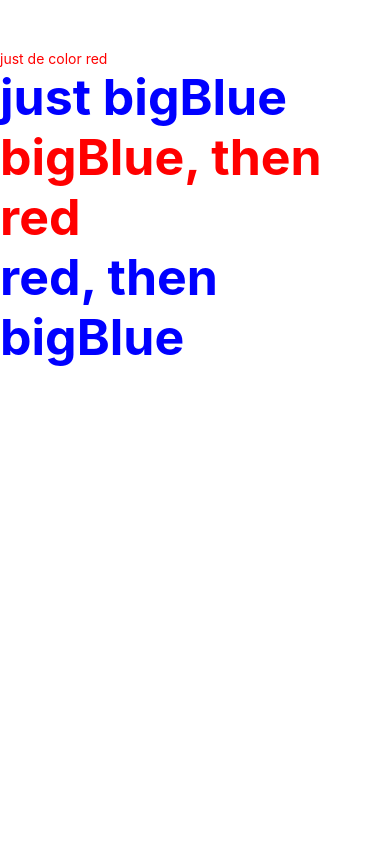
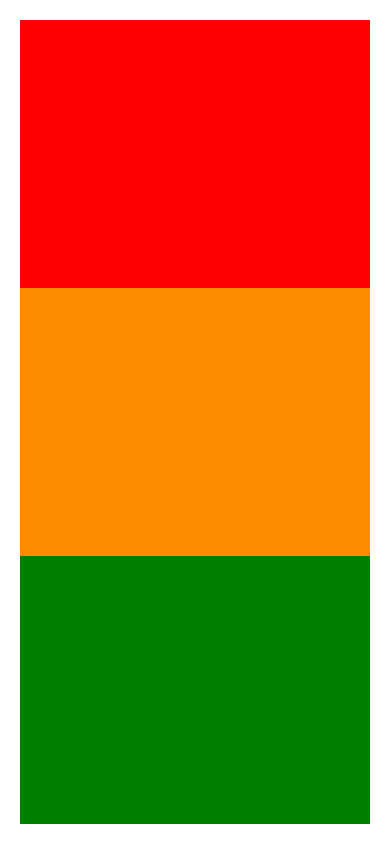
Before and after one commit to IbraimBarrios/MobileApp, a React Native app: screen / in a window 390 px wide. Built offline with nearby package versions, Linux system fonts and the light colour scheme.

Commit message:
Layouts in react native

```diff
--- a/App.tsx
+++ b/App.tsx
@@ -1,4 +1,4 @@
-import { ScrollView, StyleSheet, Text, View } from 'react-native';
+import { StyleSheet, View } from 'react-native';
 
 // Esta es la estructura basica en CLI
 // function App() {
@@ -14,29 +14,24 @@ import { ScrollView, StyleSheet, Text, View } from 'react-native';
 
 function App() {
   return (
-    <ScrollView>
-      <View style={styles.container}>
-        <Text style={styles.red}>just de color red</Text>
-        <Text style={styles.bigBlue}>just bigBlue</Text>
-        <Text style={[styles.bigBlue, styles.red]}>bigBlue, then red</Text>
-        <Text style={[styles.red, styles.bigBlue]}>red, then bigBlue</Text>
-      </View>
-    </ScrollView>
+    <View style={[styles.container, styles.direction]}>
+      <View style={[styles.redContainer, styles.column]} />
+      <View style={[styles.darkorangeContainer, styles.column]} />
+      <View style={[styles.greenContainer, styles.column]} />
+    </View>
   );
 }
 
 const styles = StyleSheet.create({
   container: {
-    marginTop: 50,
+    flex: 1,
+    padding: 20,
   },
-  bigBlue: {
-    color: 'blue',
-    fontWeight: 'bold',
-    fontSize: 50,
-  },
-  red: {
-    color: 'red',
-  },
+  direction: { flexDirection: 'column' },
+  column: { flex: 1 },
+  redContainer: { backgroundColor: 'red' },
+  darkorangeContainer: { backgroundColor: 'darkorange' },
+  greenContainer: { backgroundColor: 'green' },
 });
 
 export default App;
```
